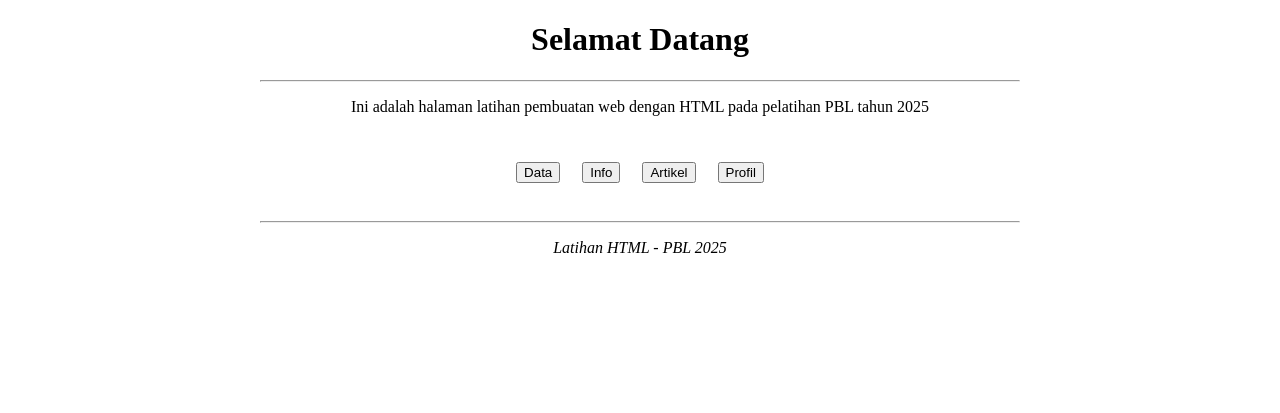
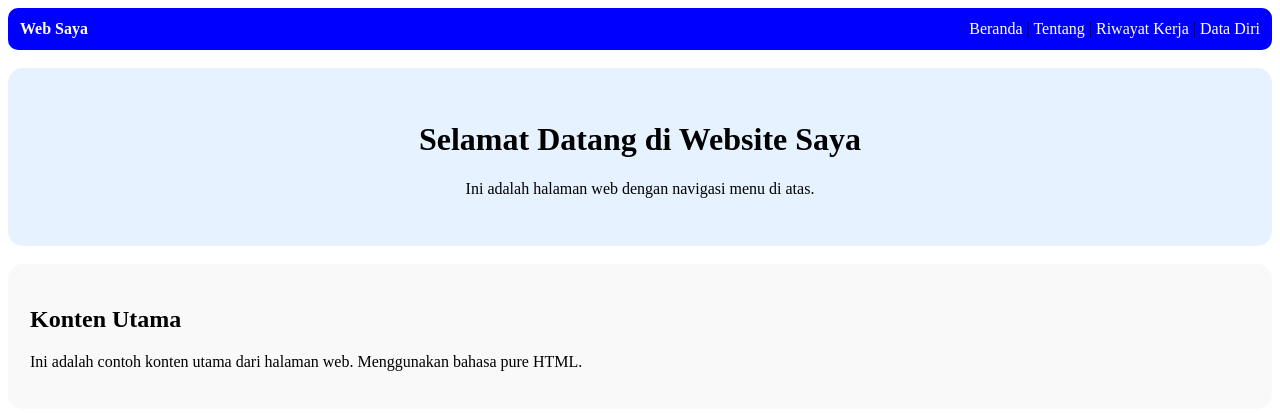
Before and after one commit to luthfie257/latihan-git-4, a plain HTML site: page index.html in a window 1280 px wide. Drawn offline with Linux system fonts and the light colour scheme.

Commit message:
Menambahkan navbar

```diff
--- a/index.html
+++ b/index.html
@@ -1,37 +1,66 @@
 <!DOCTYPE html>
-<html lang="en">
+<html lang="id">
   <head>
     <meta charset="UTF-8" />
     <meta name="viewport" content="width=device-width, initial-scale=1.0" />
-    <title>Latihan 1</title>
+    <title>Pelatihan Website</title>
   </head>
-  <body>
-    <h1 align="center">Selamat Datang</h1>
-    <hr width="60%" />
-    <p align="center">
-      Ini adalah halaman latihan pembuatan web dengan HTML pada pelatihan PBL
-      tahun 2025
-    </p>
-    <br />
-
-    <table align="center" cellpadding="10">
+  <body bgcolor="#ffffff" text="#000000">
+    <!-- Navigasi -->
+    <table
+      width="100%"
+      bgcolor="blue"
+      cellpadding="10"
+      style="border-radius: 10px"
+    >
       <tr>
         <td>
-          <a href="data.html"><button>Data</button></a>
+          <font color="white"><b>Web Saya</b></font>
         </td>
-        <td>
-          <a href="info.html"><button>Info</button></a>
-        </td>
-        <td>
-          <a href="artikel.html"><button>Artikel</button></a>
-        </td>
-        <td>
-          <a href="profil.html"><button>Profil</button></a>
+        <td align="right">
+          <a href="index.html"><font color="white">Beranda</font></a> |
+          <a href="biodata.html"><font color="white">Tentang</font></a> |
+          <a href="data.html"><font color="white">Riwayat Kerja</font></a> |
+          <a href="Data Diri "><font color="white">Data Diri</font></a>
         </td>
       </tr>
     </table>
+
     <br />
-    <hr width="60%" />
-    <p align="center"><i>Latihan HTML - PBL 2025</i></p>
+
+    <!-- Tengah  -->
+    <table
+      width="100%"
+      bgcolor="#e6f2ff"
+      cellpadding="30"
+      style="border-radius: 15px"
+    >
+      <tr>
+        <td align="center">
+          <h1>Selamat Datang di Website Saya</h1>
+          <p>Ini adalah halaman web dengan navigasi menu di atas.</p>
+        </td>
+      </tr>
+    </table>
+
+    <br />
+
+    <!-- isi -->
+    <table
+      width="100%"
+      cellpadding="20"
+      bgcolor="#f9f9f9"
+      style="border-radius: 15px"
+    >
+      <tr>
+        <td>
+          <h2>Konten Utama</h2>
+          <p>
+            Ini adalah contoh konten utama dari halaman web. Menggunakan bahasa
+            pure HTML.
+          </p>
+        </td>
+      </tr>
+    </table>
   </body>
 </html>
```
Also changed, not shown: biodata.html (+1 -1 lines).
